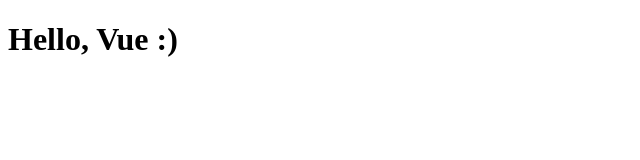
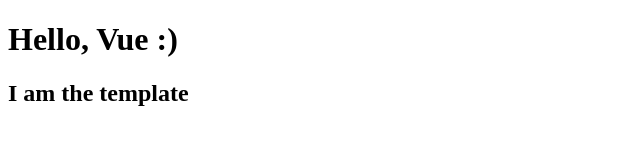
Before and after one commit to SafNaaz/vue-basics, a plain HTML site: page index.html in a window 1280 px wide. Shown: the whole page, without its empty margins (0-640 px from the left). Drawn offline with nearby package versions, Linux system fonts and the light colour scheme.

Commit message:
rendering a template using vue app inside a div

```diff
--- a/app.js
+++ b/app.js
@@ -1 +1,6 @@
-console.log("hello.vue")
+const app = Vue.createApp({
+    // data, functions
+    template: '<h2>I am the template</h2>'
+})
+
+app.mount('#app')
--- a/index.html
+++ b/index.html
@@ -8,6 +8,8 @@
 </head>
 <body>
     <h1>Hello, Vue :)</h1>
+
+    <div class="" id="app"></div>
     <script src="app.js"></script>
 </body>
 </html>
```
